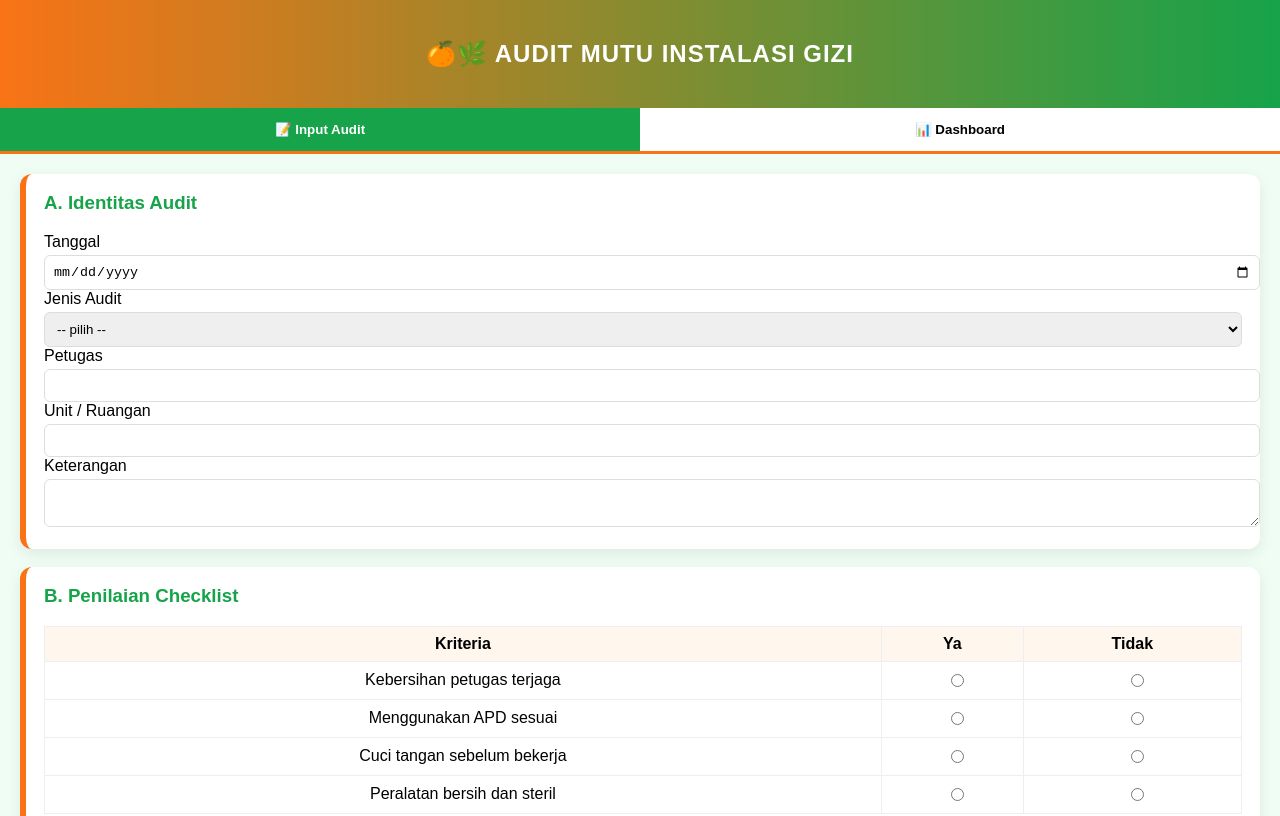
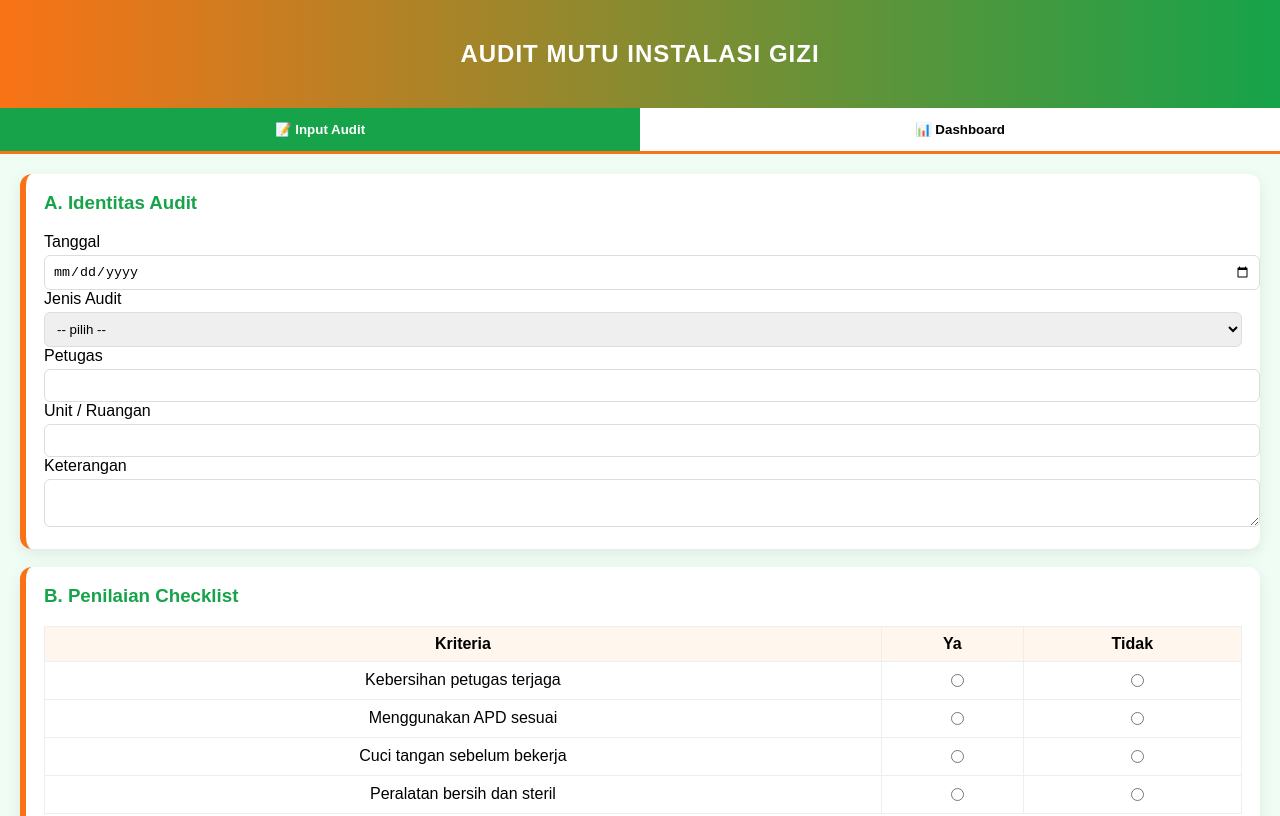
Before and after one commit to radiologicirebon-art/Audit-Gizi, a plain HTML site: page index.html in a window 1280 px wide. Shown: the top 816 px of the page. Drawn offline with Linux system fonts and the light colour scheme; no server answers.

Commit message:
Update index.html

```diff
--- a/index.html
+++ b/index.html
@@ -161,7 +161,7 @@ button.submit:hover{
 <body>
 
 <header>
-<h2>🍊🌿 AUDIT MUTU INSTALASI GIZI</h2>
+<h2>AUDIT MUTU INSTALASI GIZI</h2>
 </header>
 
 <nav>
```
